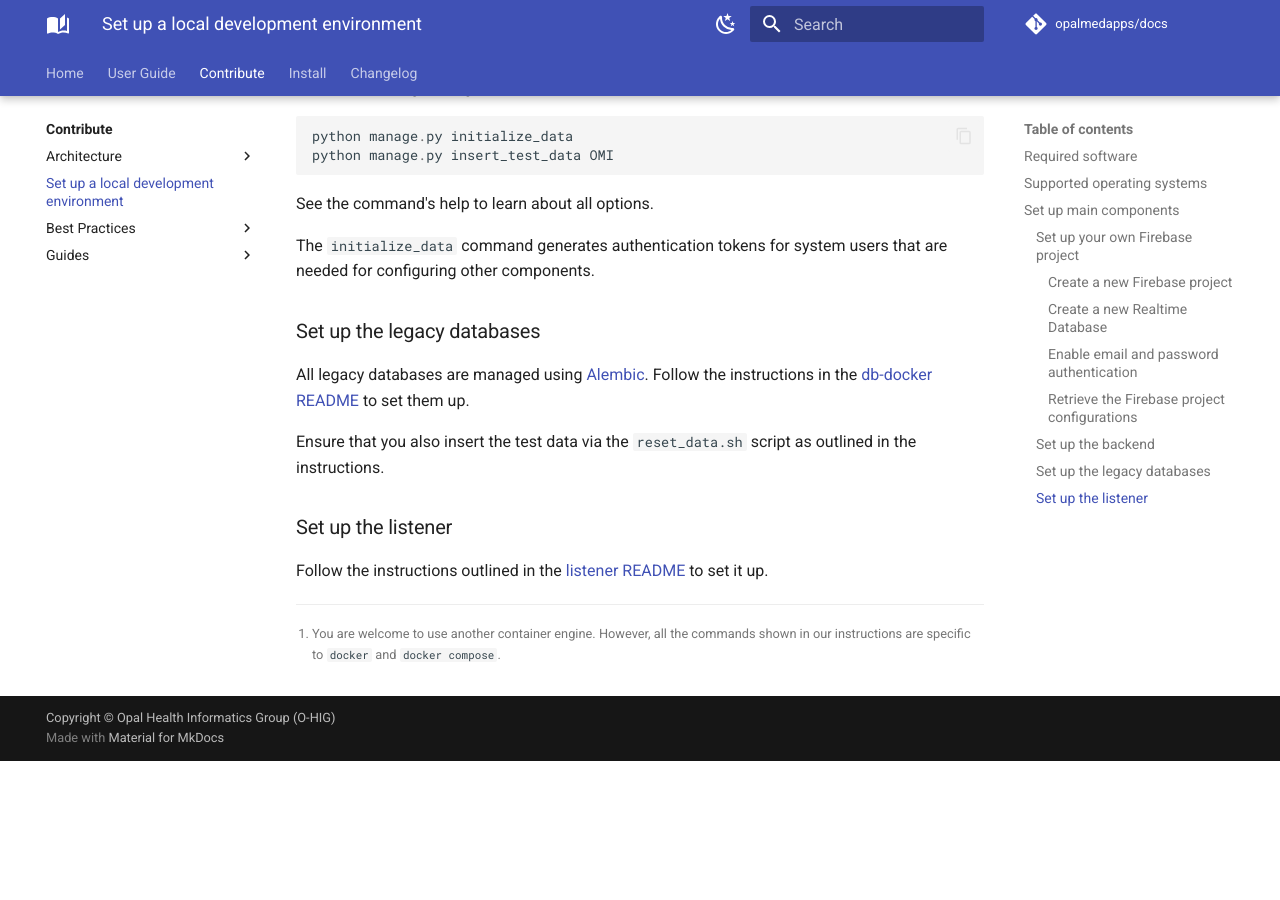
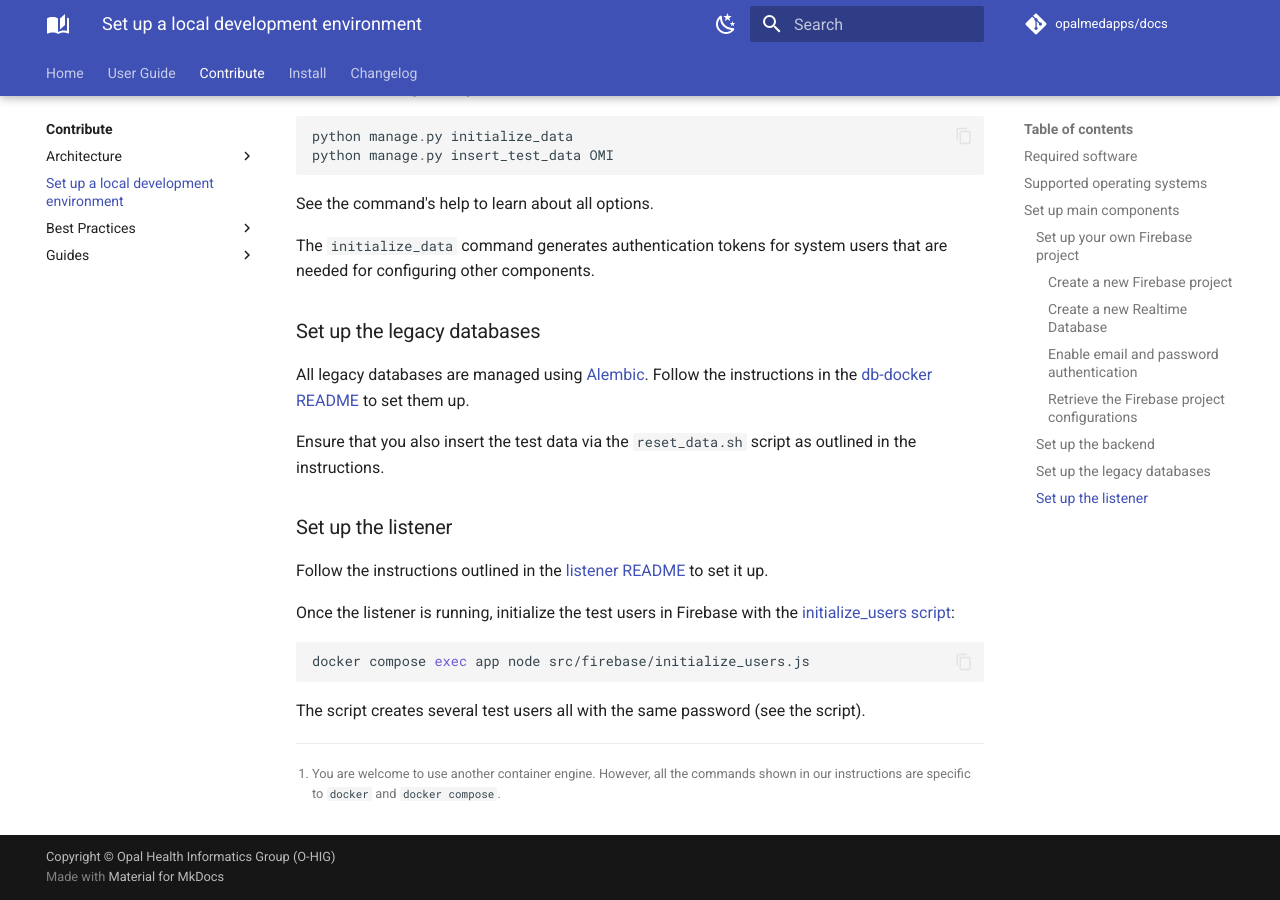
Before and after one commit to opalmedapps/docs, an MkDocs documentation site: the page built from docs/development/setup.md, in a window 1280 px wide and 900 px high, scrolled down 2823 px. Built offline with MkDocs 1.6.1 and Material for MkDocs 9.7.7, drawn with Linux system fonts in a browser that asks for light colours; plug-ins that fetch from the network failed and are left out; comment, search, counter and statistics services are not loaded; before the commit the page ends 3584 px from its top, so only the background shows below that; some of the changed text lies outside the part shown.

Commit message:
more details
(cherry picked from commit b3bacf716d0c7903845ea75ef2479dda1867265f)

Co-authored-by: Matthias Schoettle <git@mattsch.com>

````diff
--- a/docs/development/setup.md
+++ b/docs/development/setup.md
@@ -128,6 +128,14 @@ Ensure that you also insert the test data via the `reset_data.sh` script as outl
 
 Follow the instructions outlined in the [listener README](https://gitlab.com/opalmedapps/opal-listener/-/blob/main/README.md) to set it up.
 
+Once the listener is running, initialize the test users in Firebase with the [initialize_users script](https://gitlab.com/opalmedapps/opal-listener/-/blob/main/src/firebase/initialize_users.js):
+
+```shell
+docker compose exec app node src/firebase/initialize_users.js
+```
+
+The script creates several test users all with the same password (see the script).
+
 [^1]:
     You are welcome to use another container engine.
     However, all the commands shown in our instructions are specific to  `docker` and `docker compose`.
````
Also changed, not shown: other parts of docs/development/setup.md (+1 -1 lines).
